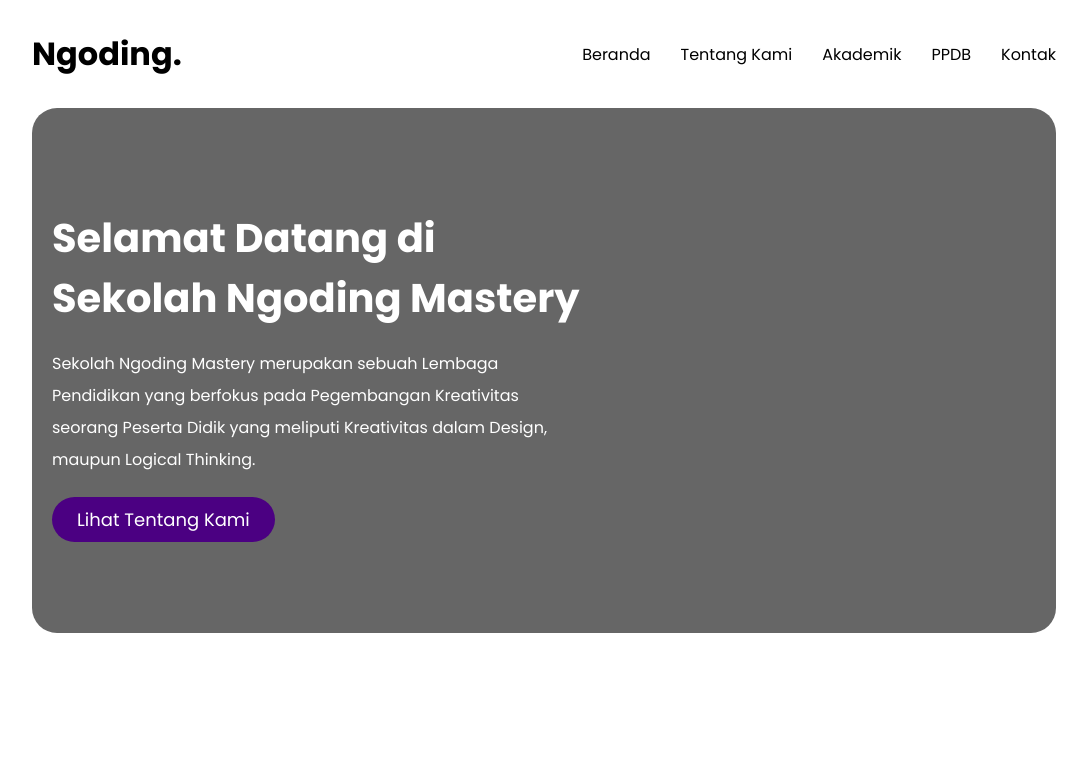
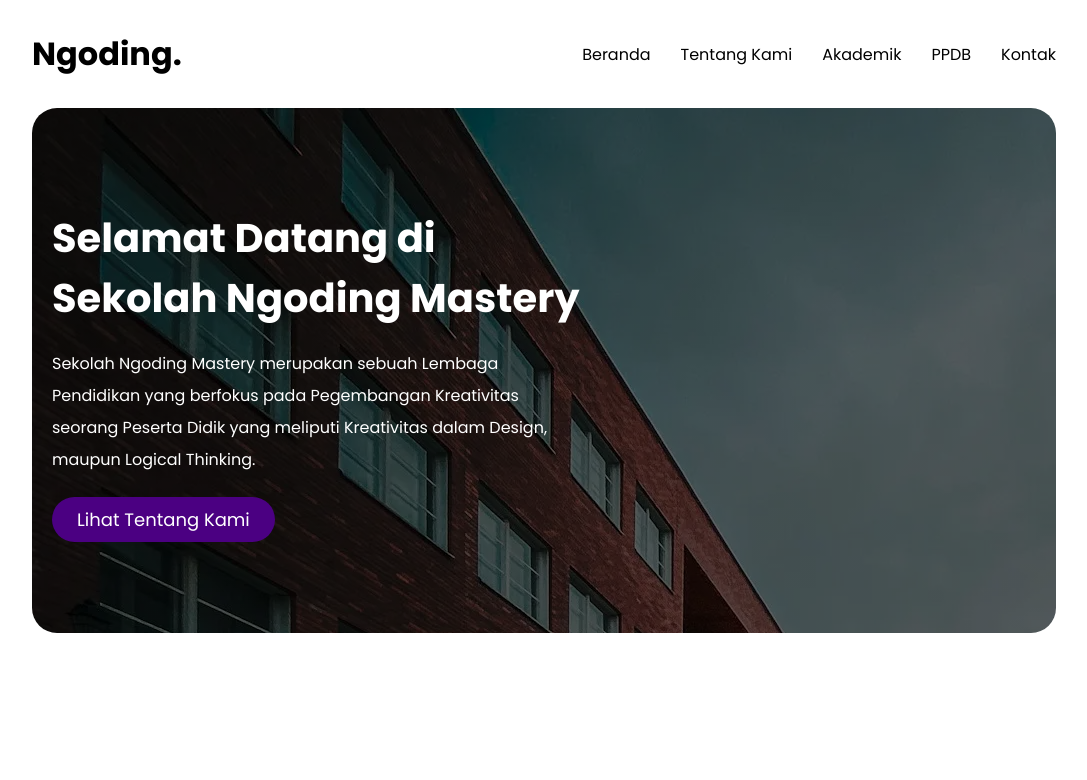
Before and after one commit to adityalestyono95-art/sekolahku.js.pjr, a plain HTML site: page index.html in a window 1280 px wide. Shown: the top 780 px of the page, without its empty margins (96-1183 px from the left). Drawn offline with nearby package versions, Linux system fonts and the light colour scheme; the site is published under a folder, as on GitHub Pages, so addresses that start at the root find nothing.

Commit message:
Update style.css

```diff
--- a/dist/css/style.css
+++ b/dist/css/style.css
@@ -62,7 +62,7 @@
 
 /* Hero */
 .hero-box {
-  background-image: linear-gradient(rgba(0, 0, 0, 0.6),rgba(0, 0, 0, 0.6)),url(/assets/images/hero.webp);
+  background-image: linear-gradient(rgba(0, 0, 0, 0.6),rgba(0, 0, 0, 0.6)),url(../../assets/images/hero.webp);
   width: 100%;
   border-radius: 25px;
   padding: 100px 20px;
```
